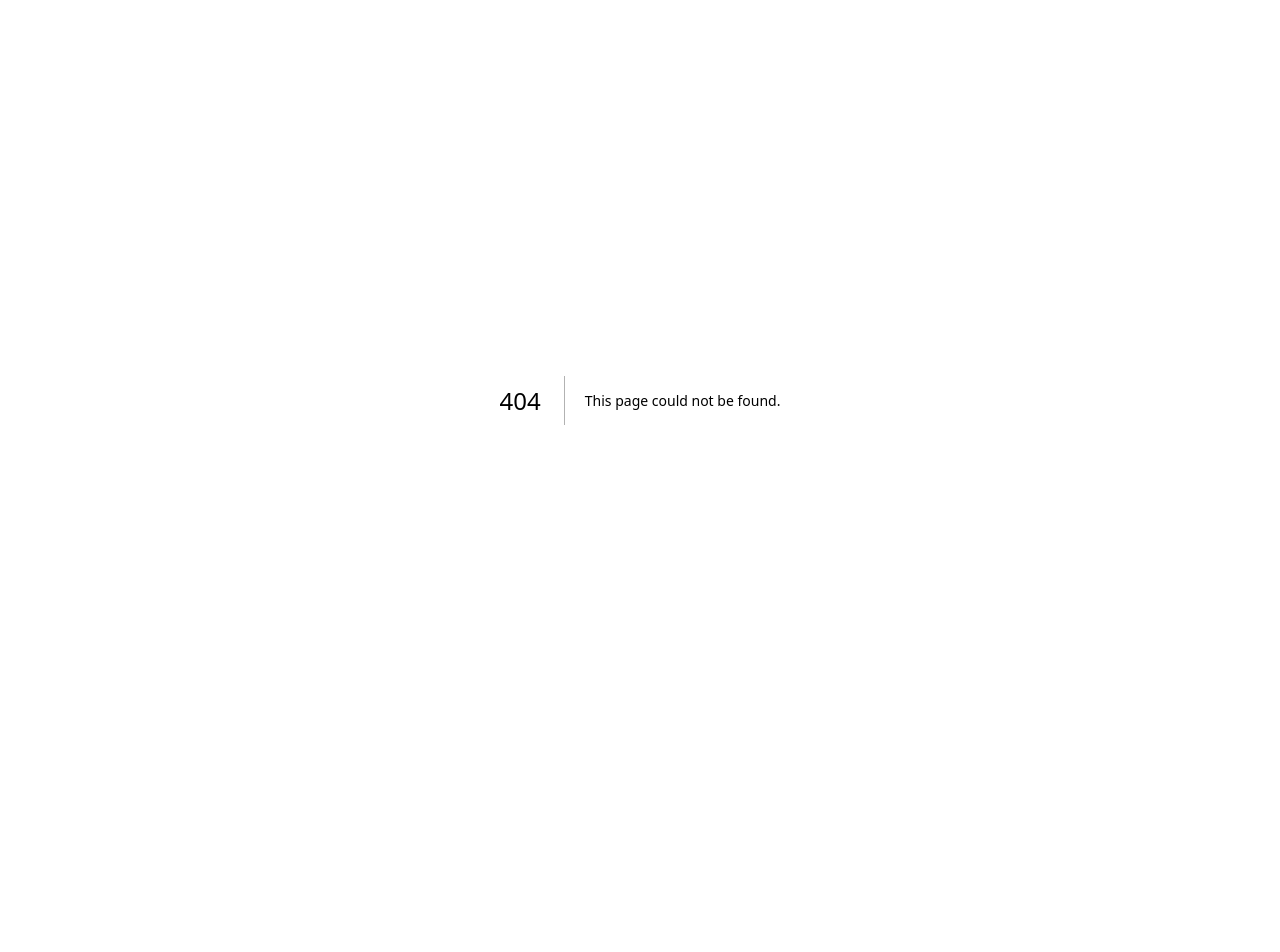
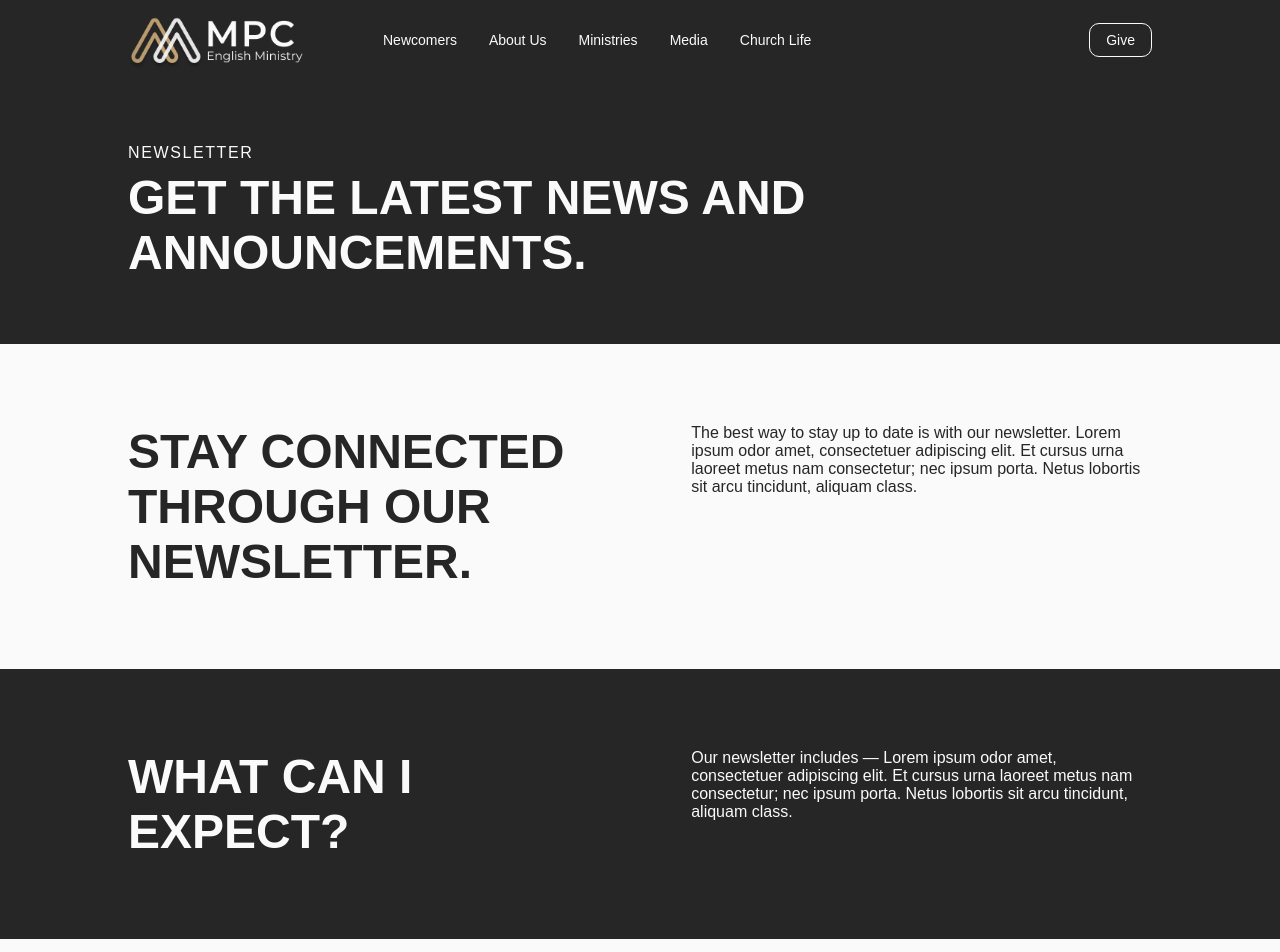
Before and after one commit to justindjsuh/mpc-em, a Next.js app: page /newsletter in a window 1280 px wide. Before the commit this address had no page. Shown: the top 952 px of the page. Before the commit the page ends 800 px from the top, so only its background shows below. Built offline with nearby package versions, Linux system fonts and the light colour scheme; a web font is replaced by a local one; what @ant-design/nextjs-registry would draw is missing.

Commit message:
newsletter view

```diff
--- /dev/null
+++ b/src/app/newsletter/Newsletter.module.css
@@ -0,0 +1,63 @@
+.container {
+  display: flex;
+  width: 100vw;
+  justify-content: center;
+  align-items: center;
+  flex-direction: column;
+}
+
+.header {
+  width: 80%;
+  padding: 4rem 0;
+  color: var(--font-color-light);
+}
+
+.header p {
+  font-weight: 500;
+  margin-bottom: 0.5rem;
+  letter-spacing: 0.1rem;
+}
+
+.header h3 {
+  font-size: var(--header-hero-size);
+}
+
+.detailsContainer {
+  display: flex;
+  justify-content: center;
+  width: 100vw;
+  background-color: var(--bg-light);
+}
+
+.details {
+  display: grid;
+  grid-template-columns: 45% 45%;
+  padding: 5rem 0;
+  width: 80%;
+  justify-content: space-between;
+}
+
+.details h3 {
+  font-size: var(--header-hero-size);
+}
+
+.details2 {
+  color: var(--font-color-light);
+}
+
+.detailsContainer2 {
+  background-color: var(--bg-dark);
+}
+
+@media (max-width: 768px) {
+  .header h3 {
+    font-size: var(--header2-size);
+  }
+  .details {
+    grid-template-columns: 1fr;
+    gap: 1rem;
+  }
+  .details h3 {
+    font-size: var(--header2-size);
+  }
+}
--- /dev/null
+++ b/src/app/newsletter/page.tsx
@@ -0,0 +1,51 @@
+'use client';
+import { motion } from 'framer-motion';
+import Layout from '../ui/Layout/Layout';
+import NewsletterSignup from '../ui/SharedComponents/NewsletterSignup/NewsletterSignup';
+import PlanVisitFooter from '../ui/SharedComponents/PlanVisitFooter/PlanVisitFooter';
+import styles from './Newsletter.module.css';
+
+const Newsletter: React.FC = () => {
+  return (
+    <Layout title="Newsletter">
+      <div className={styles.container}>
+        <motion.div
+          className={styles.header}
+          initial={{ opacity: 0, y: 10 }}
+          animate={{ opacity: 1, y: 0 }}
+          transition={{ duration: 0.6, ease: 'easeOut' }}
+        >
+          <p>NEWSLETTER</p>
+          <h3>GET THE LATEST NEWS AND ANNOUNCEMENTS.</h3>
+        </motion.div>
+        <div className={styles.detailsContainer}>
+          <motion.div
+            className={styles.details}
+            initial={{ opacity: 0, y: 10 }}
+            animate={{ opacity: 1, y: 0 }}
+            transition={{ delay: 0.4, duration: 0.6, ease: 'easeOut' }}
+          >
+            <h3>STAY CONNECTED THROUGH OUR NEWSLETTER.</h3>
+            <p>The best way to stay up to date is with our newsletter. Lorem ipsum odor amet, consectetuer adipiscing elit. Et cursus urna laoreet metus nam consectetur; nec ipsum porta. Netus lobortis sit arcu tincidunt, aliquam class.</p>
+          </motion.div>
+        </div>
+        <div className={`${styles.detailsContainer} ${styles.detailsContainer2}`}>
+          <motion.div
+            className={`${styles.details} ${styles.details2}`}
+            initial={{ opacity: 0, y: 10 }}
+            whileInView={{ opacity: 1, y: 0 }}
+            viewport={{ once: true, amount: 0.2 }}
+            transition={{ delay: 0.6, duration: 0.6, ease: 'easeOut' }}
+          >
+            <h3>WHAT CAN I EXPECT?</h3>
+            <p>Our newsletter includes — Lorem ipsum odor amet, consectetuer adipiscing elit. Et cursus urna laoreet metus nam consectetur; nec ipsum porta. Netus lobortis sit arcu tincidunt, aliquam class.</p>
+          </motion.div>
+        </div>
+      </div>
+      <NewsletterSignup />
+      <PlanVisitFooter />
+    </Layout>
+  );
+};
+
+export default Newsletter;
```
